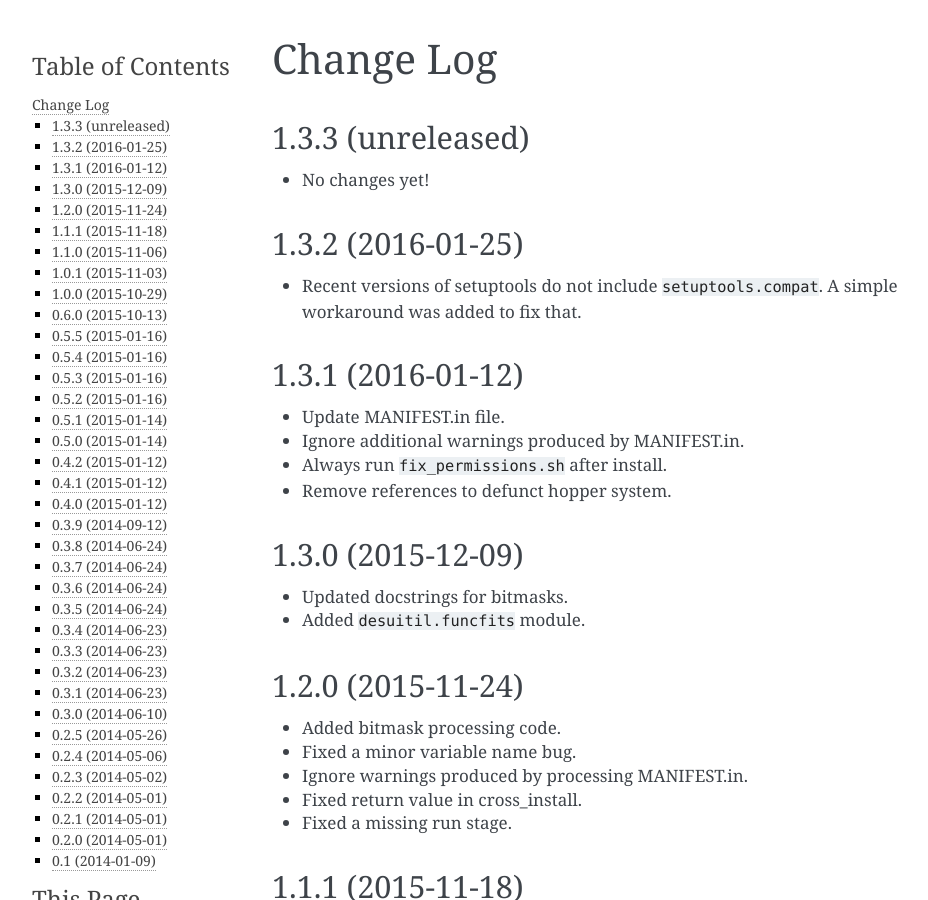
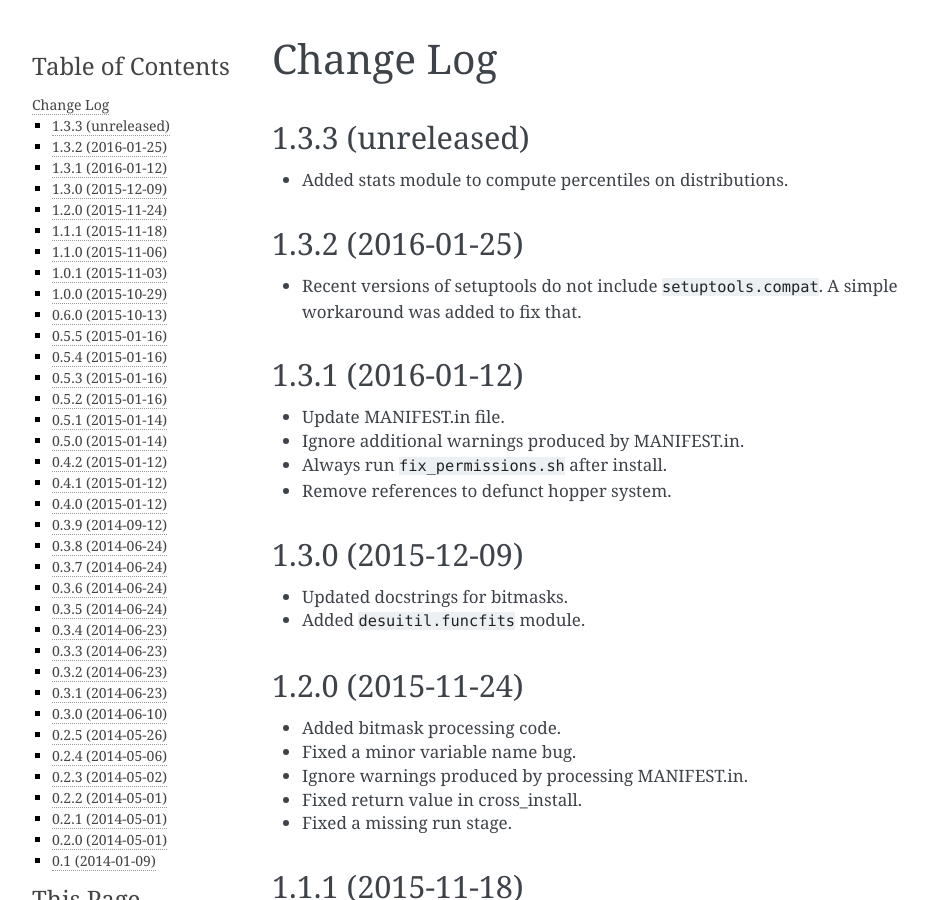
Before and after one commit to desihub/desiutil, a Sphinx documentation site: the page built from doc/changes.rst, in a window 1280 px wide and 900 px high. Shown: the whole window, without its empty margins (148-1076 px from the left). Built offline with Sphinx 7.4.7, drawn with Linux system fonts in a browser that asks for light colours; cross-references to code outside the pages are shown as plain code.

```diff
--- a/doc/changes.rst
+++ b/doc/changes.rst
@@ -5,7 +5,7 @@ Change Log
 1.3.3 (unreleased)
 ------------------
 
-* No changes yet!
+* Added stats module to compute percentiles on distributions.
 
 1.3.2 (2016-01-25)
 ------------------
```
Also changed, not shown: 1 other file.
